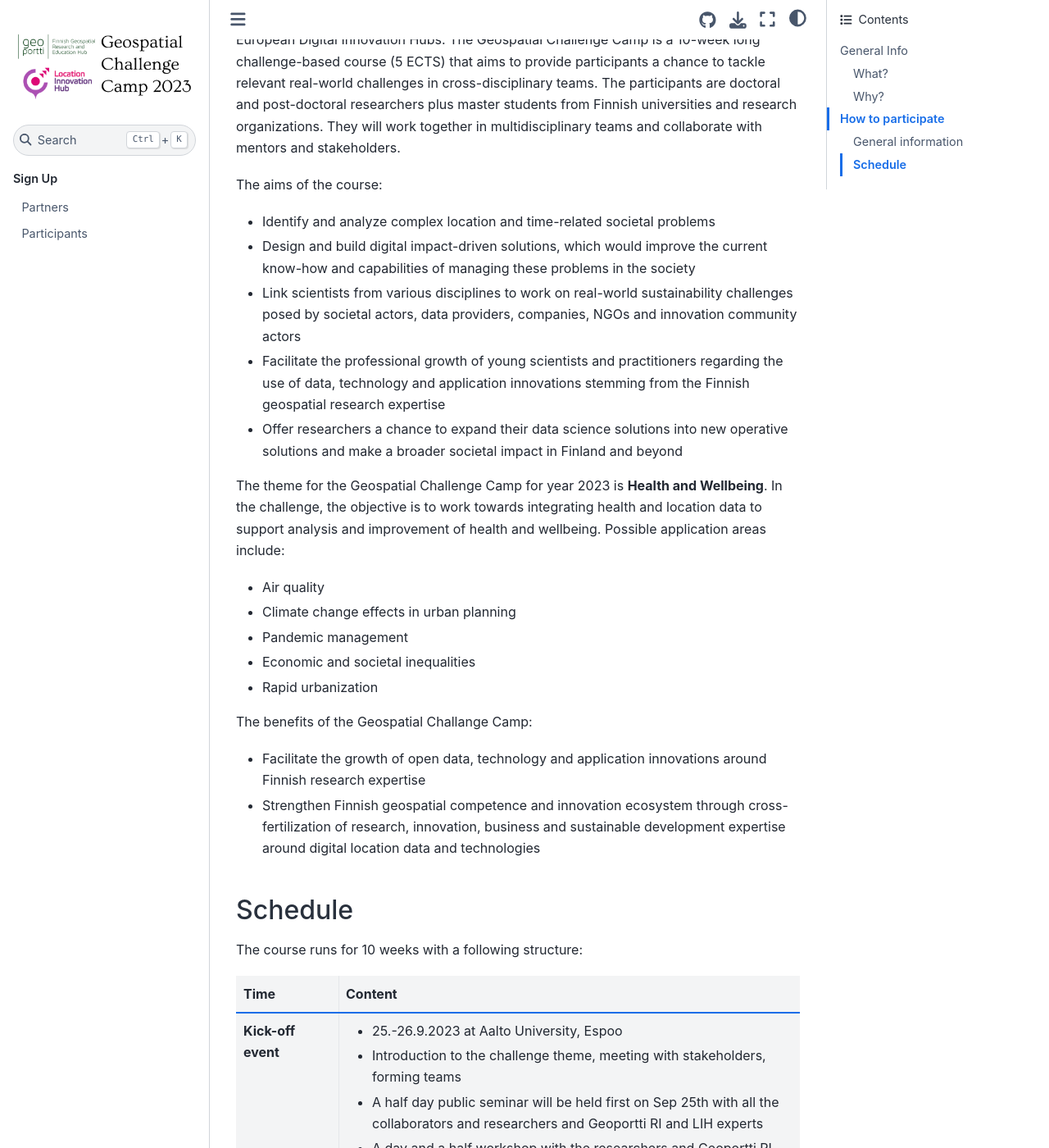
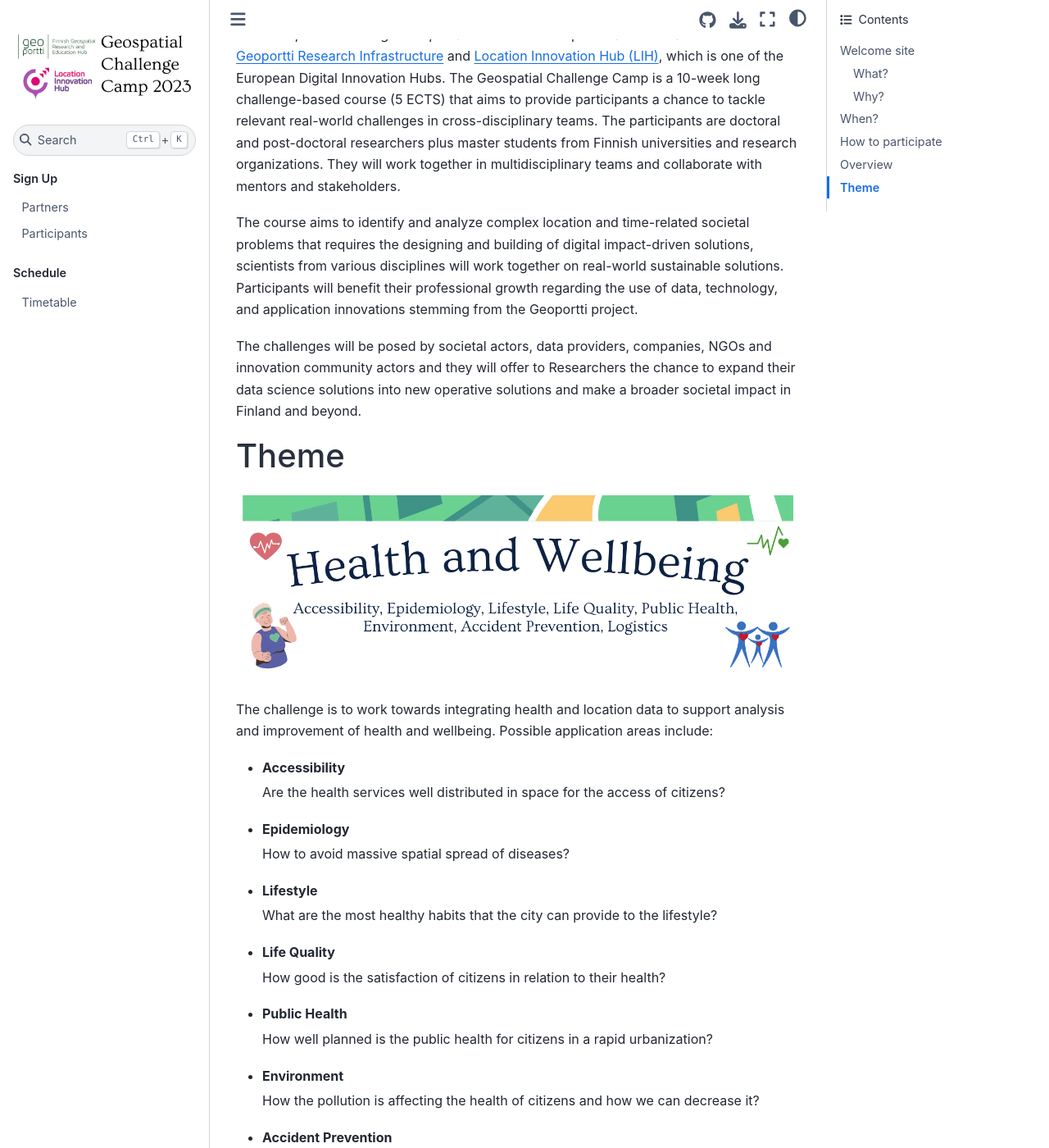
Before and after one commit to suviryttari/geospatial-challenge-camp, a Sphinx documentation site: the page built from source/index.rst, in a window 1280 px wide and 1400 px high, scrolled down 1388 px. Shown: the whole window at 82% size. Built offline with Sphinx 7.4.7 and the Sphinx Book theme 1.1.4, drawn with Linux system fonts in a browser that asks for light colours; some of the changed text lies outside the part shown.

Commit message:
welcome page

```diff
--- a/source/index.rst
+++ b/source/index.rst
@@ -1,18 +1,20 @@
 .. figure:: _static/banner_logos.png
 
-General Info
-============
+Welcome site
+=============
 
 What?
 -----
-
 A 10-weeks long challenge-based course to tackle relevant **Health and Wellbeing** real-world challenges in cross-disciplinary teams.
 
 Why?
 -----
-
 To design and build digital impact-driven solutions for complex location and time-related societal problems focused on the improvement of
 **Health and Wellbeing**
+
+When?
+======
+Starting in Autumn 2023
 
 How to participate
 ===================
@@ -28,7 +30,7 @@
                   <img src="_static/researchers.png" class="card-img-top" alt="researchers image" >
                     <div class="card-body flex-fill">
                       <h5 class="card-title">Researchers and Students</h5>
-                        <p class="card-text">Find information about registration and important dates as a Participant</p>
+                        <p class="card-text">Find information about registration and important dates</p>
 
 .. container:: custom-button
 
@@ -44,7 +46,7 @@
               <img src="_static/students.png" class="card-img-top" alt="students image">
               <div class="card-body flex-fill">
                   <h5 class="card-title">Partners and Institutions</h5>
-                  <p class="card-text">Find information about registration and important dates as a Collaborator</p>
+                  <p class="card-text">Find information about registration and important dates</p>
 
 .. container:: custom-button
 
@@ -62,99 +64,75 @@
 
 
 
-General information
---------------------
+Overview
+==========
 
-The *Geospatial Challenge Camp* is a new skills development and innovation service of `Geoportti Research Infrastructure <https://www.geoportti.fi/>`_
-and `Location Innovation Hub (LIH) <https://www.maanmittauslaitos.fi/en/locationinnovationhub>`_, which is one of the European Digital Innovation Hubs.
-The Geospatial Challenge Camp is a 10-week long challenge-based course (5 ECTS) that aims to provide participants a chance to tackle relevant
-real-world challenges in cross-disciplinary teams. The participants are doctoral and post-doctoral researchers plus master students
-from Finnish universities and research organizations. They will work together in multidisciplinary teams and
+The *Geospatial Challenge Camp* is a new skills development and innovation
+service of `Geoportti Research Infrastructure <https://www.geoportti.fi/>`_
+and `Location Innovation Hub (LIH) <https://www.maanmittauslaitos.fi/en/locationinnovationhub>`_,
+which is one of the European Digital Innovation Hubs.
+The Geospatial Challenge Camp is a 10-week long challenge-based course (5 ECTS)
+that aims to provide participants a chance to tackle relevant
+real-world challenges in cross-disciplinary teams.
+The participants are doctoral and post-doctoral researchers plus master students
+from Finnish universities and research organizations.
+They will work together in multidisciplinary teams and
 collaborate with mentors and stakeholders.
 
-The aims of the course:
+The course aims to identify and analyze complex location and
+time-related societal problems that requires the designing
+and building of digital impact-driven solutions, scientists from
+various disciplines will work together on real-world sustainable solutions.
+Participants will benefit their professional growth regarding the use of data,
+technology, and application innovations stemming from the Geoportti project.
 
-- Identify and analyze complex location and time-related societal problems
-- Design and build digital impact-driven solutions, which would improve the current know-how and capabilities of managing these problems in the society
-- Link scientists from various disciplines to work on real-world sustainability challenges posed by societal actors, data providers, companies, NGOs and innovation community actors
-- Facilitate the professional growth of young scientists and practitioners regarding the use of data, technology and application innovations stemming from the Finnish geospatial research expertise
-- Offer researchers a chance to expand their data science solutions into new operative solutions and make a broader societal impact in Finland and beyond
+The challenges will be posed by societal actors, data providers, companies,
+NGOs and innovation community actors and they will offer to Researchers the
+chance to expand their data science solutions into new operative solutions
+and make a broader societal impact in Finland and beyond.
 
-The theme for the Geospatial Challenge Camp for year 2023 is **Health and Wellbeing**. In the challenge,
-the objective is to work towards integrating health and location data to support analysis and improvement
-of health and wellbeing. Possible application areas include:
+Theme
+==========
 
-- Air quality
-- Climate change effects in urban planning
-- Pandemic management
-- Economic and societal inequalities
-- Rapid urbanization
-
-The benefits of the Geospatial Challange Camp:
-
-- Facilitate the growth of open data, technology and application innovations around Finnish research expertise
-- Strengthen Finnish geospatial competence and innovation ecosystem through cross-fertilization of research, innovation, business and sustainable development expertise around digital location data and technologies
+.. figure:: _static/theme.png
 
 
+The challenge is to work towards integrating health and location data
+to support analysis and improvement of health and wellbeing.
+Possible application areas include:
 
-Schedule
--------------------
+- **Accessibility**
 
-The course runs for 10 weeks with a following structure:
+  Are the health services well distributed in space for the access of citizens?
 
-.. list-table::
-    :widths: 2 9
-    :header-rows: 1
-    :stub-columns: 1
-    :align: left
+- **Epidemiology**
 
-    * - Time
-      - Content
+  How to avoid massive spatial spread of diseases?
 
-    * - Kick-off event
-      - - 25.-26.9.2023 at Aalto University, Espoo
-        - Introduction to the challenge theme, meeting with stakeholders, forming teams
-        - A half day public seminar will be held first on Sep 25th with all the collaborators and researchers and Geoportti RI and LIH experts
-        - A day and a half workshop with the researchers and Geoportti RI mentors (UTU, Aalto, FGI, SCS, SYKE, EUF) will follow
+- **Lifestyle**
 
-    * - Week 1
-      - - Getting to know the societal context of the challenge, core data and tech options, Sustainable Development Goals relevance and linkages, etc
-        - Communicating with teams
+  What are the most healthy habits that the city can provide to the lifestyle?
 
-    * - Week 2
-      - - Challenge specification phase
-        - Analyzing the broad challenge, learning insights, getting familiar with data and tools, etc
-        - Specification of the team's problem/sub-challenge
-        - Gathering resources, specifying stakeholders
-        - At the end of this phase the teams have planned what they will be doing for the rest of the course and can proceed in their project
+- **Life Quality**
 
-    * - Weeks 3-5
-      - - Prototyping and rapid ideation of solutions
-        - Testing data and tools
-        - Validating ideas with stakeholders
-        - At the end of this phase the teams know how they will solve the problem, will be able to present their approach to other students on the course and external stakeholders, and can start to develop the complete solution
+  How good is the satisfaction of citizens in relation to their health?
 
-    * - Mid-term Seminar
-      - - November 1st, 2023
-        - Each group presents their own project and prototyping/ideas in a physical meeting held either in Helsinki or Turku (to be confirmed). Full day seminar and feedback session with key mentors present
-        - Discussions of the groups' work and a chance to see others group's work
-        - Here each group needs to be far enough in their work that they can give a presentation on how they will solve the problem
+- **Public Health**
 
-    * - Weeks 6-9
-      - - Team working to make a solution prototype
-        - Mentoring sessions
+  How well planned is the public health for citizens in a rapid urbanization?
 
-    * - Week 10
-      - - Finalization and final seminar
-        - Each group will present their solution to the rest of the course, stakeholders, and general audience during the Geoinformatics Research Days 2024
-        - Any data, software demos etc. created will also be publicly distributed (unless otherwise agreed by the group, the stakeholders and the course staff)
-        - Follow-up plans will also be presented, in order for the work to continued among interested parties
+- **Environment**
 
-    * - Final Seminar
-      - - 5.12.2023 in Turku or Espoo
-        - Each group will present their solution to the rest of the course, stakeholders, and general audience
-        - Any data, software demos etc. created will also be publicly distributed (unless otherwise agreed by the group, the stakeholders and the course staff)
-        - Follow-up plans will also be presented, in order for the work to continued among interested parties
+  How the pollution is affecting the health of citizens and how we can decrease it?
+
+- **Accident Prevention**
+
+  How to measure and prevent the accidents that affects health and wellbeing?
+
+- **Logistics**
+
+  Are medical resources well distributed?
+
 
 
 .. toctree::
@@ -164,3 +142,10 @@
 
    sites/partners
    sites/participants
+
+.. toctree::
+   :maxdepth: 2
+   :hidden:
+   :caption: Schedule
+
+   sites/timetable
```
Also changed, not shown: source/sites/timetable.rst (added, +58 -0 lines), source/_static/theme.png (added).
